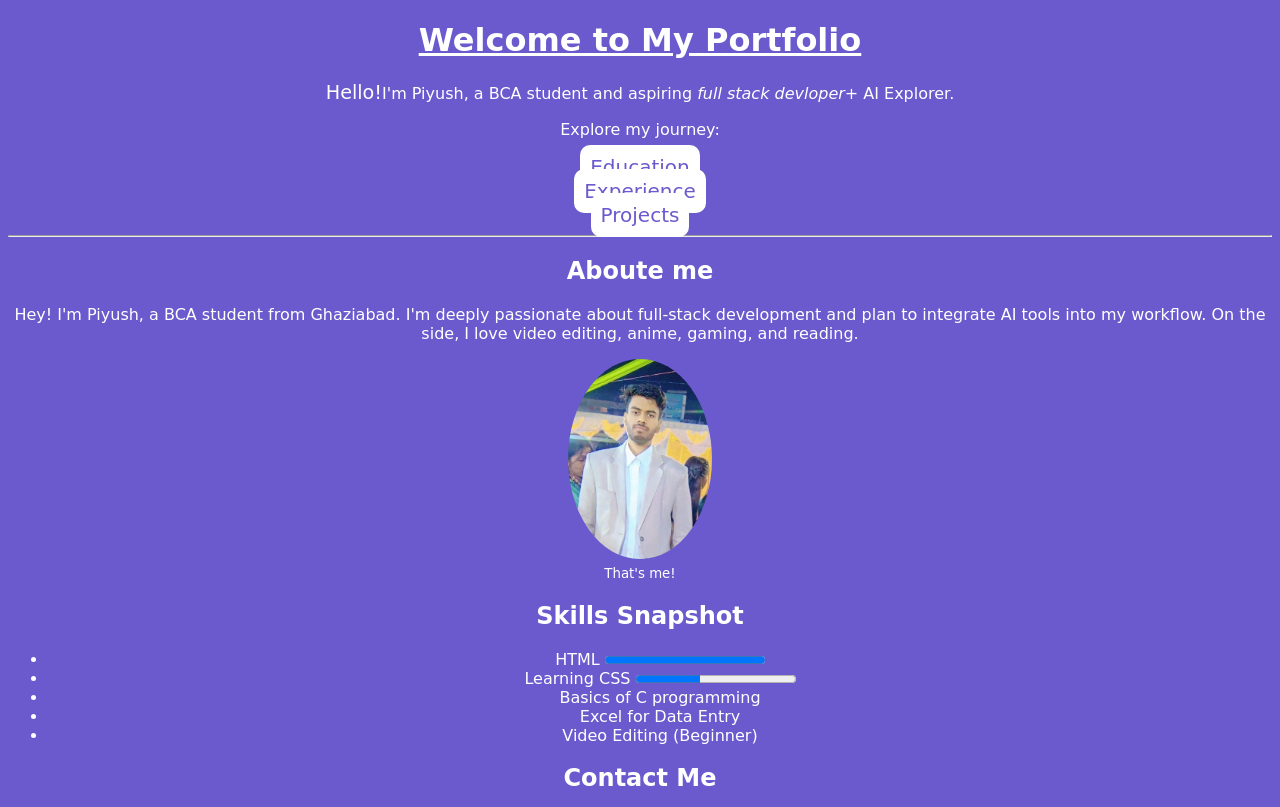
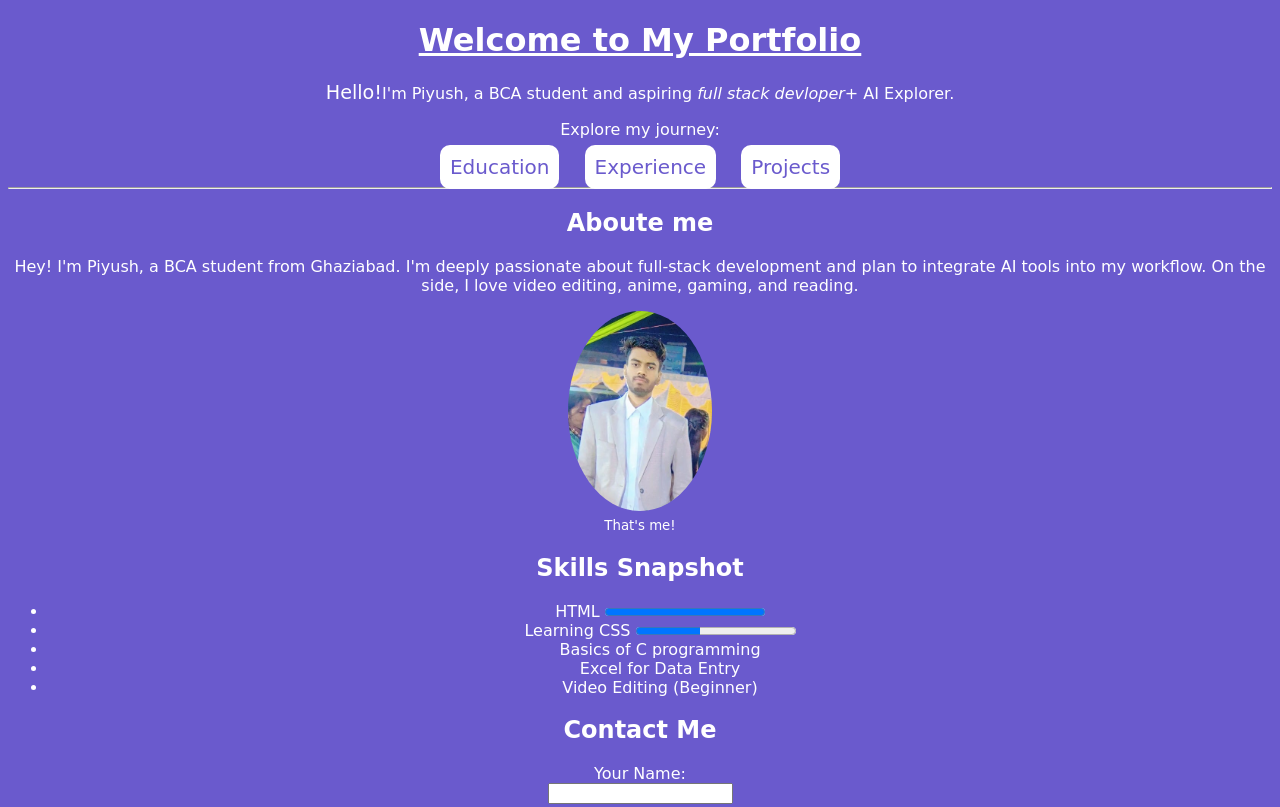
Before and after one commit to piyush170cm/Piyush-portfolio-, a plain HTML site: page index.html in a window 1280 px wide. Shown: the top 807 px of the page. Drawn offline with Linux system fonts and the light colour scheme.

Commit message:
index.html

```diff
--- a/index.html
+++ b/index.html
@@ -16,8 +16,8 @@
     </p>
     <p>Explore my journey:</p>
     <nav>
-    <a href="education.html">Education</a><br>
-    <a href="experience.html">Experience</a><br>
+    <a href="education.html">Education</a>
+    <a href="experience.html">Experience</a>
     <a href="projects.html">Projects</a>
     </nav>
     <hr />
```
